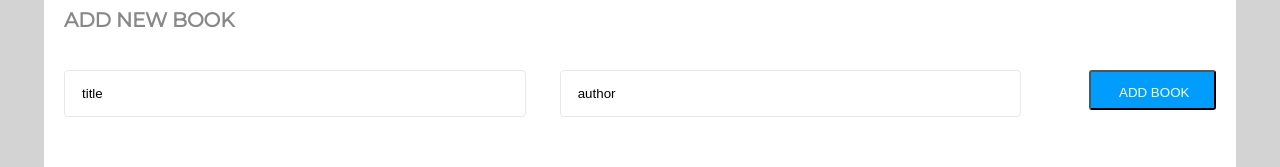
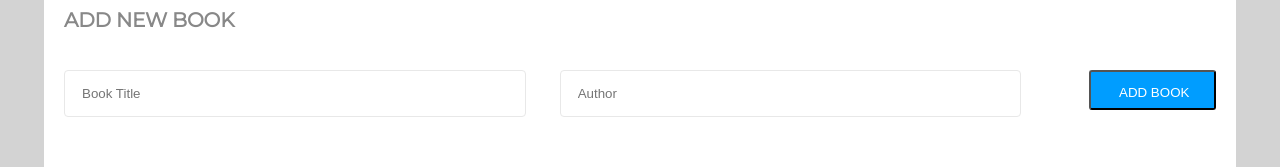
Before and after one commit to marvin-nyalik/bookstore-redux, a React (Create React App) app: page / in a window 1280 px wide. Shown: the part 569-736 px from the top of the page. Built offline with nearby package versions, Linux system fonts and the light colour scheme.

Commit message:
Implement add book to redux state using dispatch

```diff
--- a/src/components/addBook.js
+++ b/src/components/addBook.js
@@ -1,25 +1,56 @@
+import { useState } from 'react';
+import { useDispatch, useSelector } from 'react-redux';
 import add from './addBook.module.css';
+import { addBook } from '../redux/books/booksSlice';
 
-const AddBook = () => (
+const AddBook = () => {
+  const [title, setTitle] = useState('');
+  const [author, setAuthor] = useState('');
+  const dispatch = useDispatch();
+  const length = useSelector((state) => state.books.length);
 
+  const handleTitleChange = (event) => {
+    const title = event.target.value;
+    setTitle(title);
+  };
+
+  const handleAuthorChange = (event) => {
+    const author = event.target.value;
+    setAuthor(author);
+  };
+
+  const handleSubmit = (event) => {
+    event.preventDefault();
+    const category = 'Code';
+    dispatch(addBook({
+      title, author, category, item_id: `Item${length + 1}`,
+    }));
+    setAuthor('');
+    setTitle('');
+  };
+
+  return (
     <div className={add.cover}>
       <h3 className={add.heading}>ADD NEW BOOK</h3>
-    <form className={add.form}>
+      <form className={add.form} onSubmit={handleSubmit}>
         <input
           type="text"
           placeholder="Book Title"
           className={add.input}
-        value="title"
+          onChange={handleTitleChange}
+          value={title}
         />
         <input
           type="text"
           placeholder="Author"
           className={add.input}
-        value="author"
+          onChange={handleAuthorChange}
+          value={author}
         />
         <button type="submit" className={add.submit}>ADD BOOK</button>
       </form>
     </div>
   );
+};
 
 export default AddBook;
```
Lines whose indentation alone changed are shown as unchanged.
